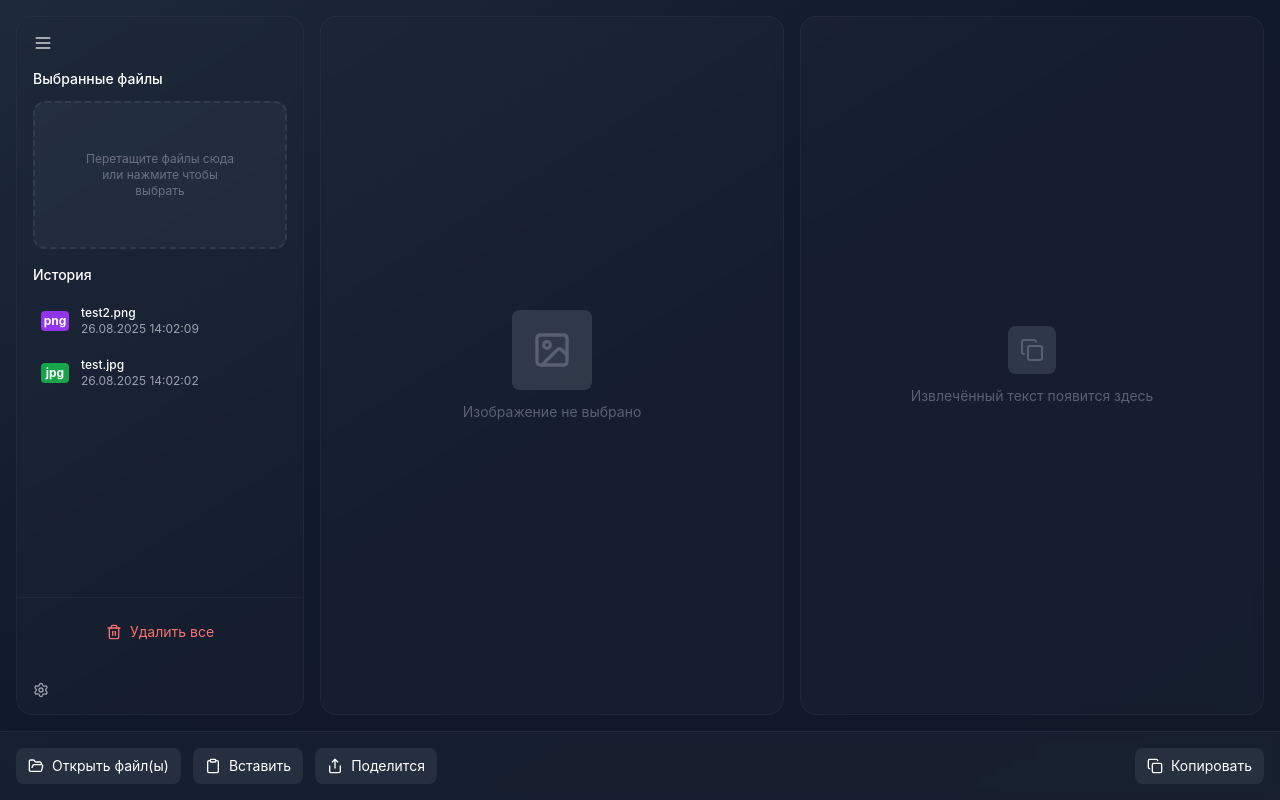
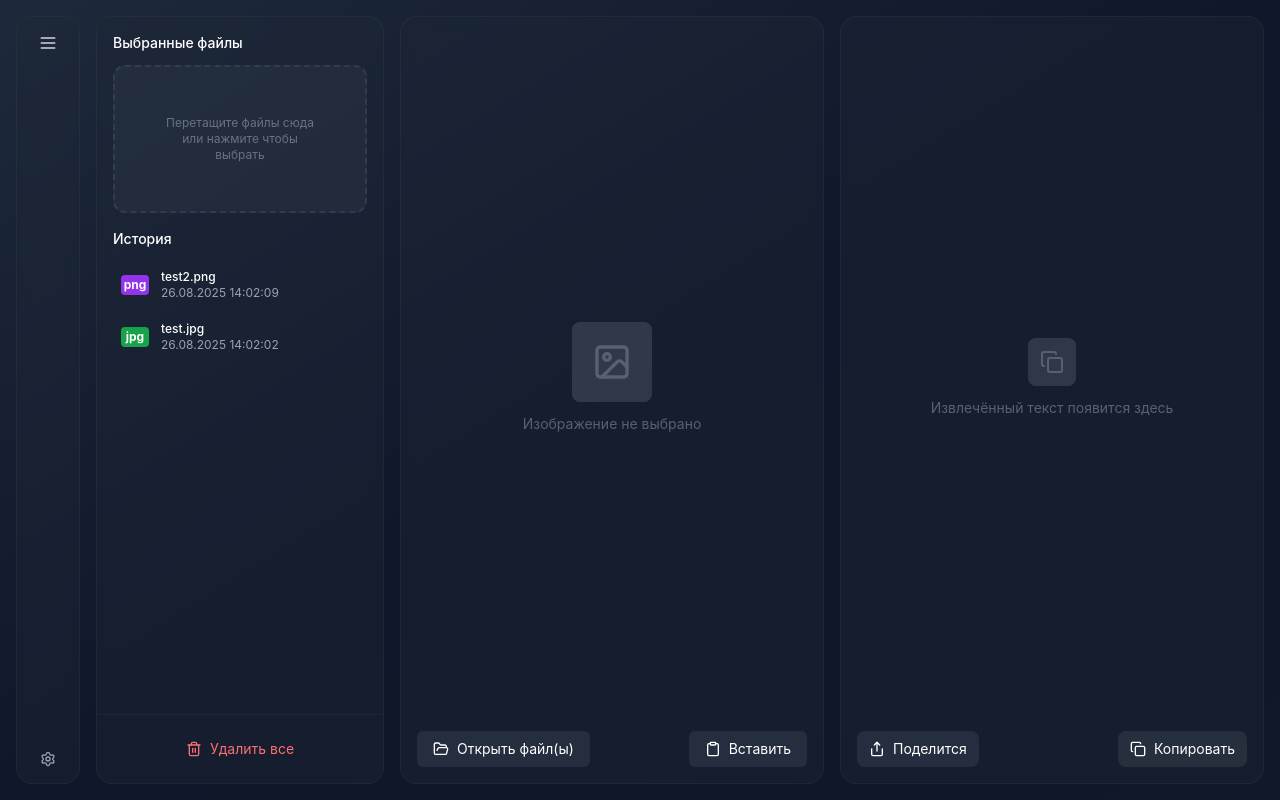
Before and after one commit to aleksgov/tns-reader-app, a React (Create React App) app: page / in a window 1280 px wide. Built offline with nearby package versions, Linux system fonts and the light colour scheme.

Commit message:
feat(menu): remove bottom bar, add slidebar menu

```diff
--- a/src/App.js
+++ b/src/App.js
@@ -4,6 +4,7 @@ import { Menu, Trash2, FolderOpen, Copy, Share, Clipboard, Settings, Image } fro
 export default function ImageToTextApp() {
     const [selectedImage, setSelectedImage] = useState(null);
     const [extractedText, setExtractedText] = useState('');
+    const [isMenuOpen, setIsMenuOpen] = useState(false);
     const [history, setHistory] = useState([
         {
             id: 1,
@@ -42,15 +43,28 @@ export default function ImageToTextApp() {
     return (
         <div className="h-screen bg-gradient-to-br from-slate-800 via-slate-900 to-gray-900 flex flex-col">
             <div className="flex flex-1 p-4 gap-4">
-            {/* Левое боковое меню */}
-            <div className="w-72 bg-gray-800/40 backdrop-blur-sm rounded-2xl border border-gray-700/30 flex flex-col">
-              {/* Заголовок */}
-              <div className="flex items-center p-4">
-                <Menu className="w-5 h-5 text-gray-300 cursor-pointer hover:text-white" />
+                {/* Боковая панель меню */}
+                <div className={`bg-gray-800/40 backdrop-blur-sm rounded-2xl border border-gray-700/30 flex flex-col transition-all duration-300 overflow-hidden ${isMenuOpen ? 'w-72' : 'w-16'}`}>
+                    {/* Иконка меню */}
+                    <div className={`flex items-center p-4 ${isMenuOpen ? '' : 'justify-center'}`}>
+                        <Menu
+                            className="w-5 h-5 text-gray-300 cursor-pointer hover:text-white flex-shrink-0"
+                            onClick={() => setIsMenuOpen(!isMenuOpen)}
+                        />
+                        {isMenuOpen && <span className="ml-2 text-white text-sm">Меню</span>}
                     </div>
 
+                    {/* Иконка настроек */}
+                    <div className={`flex items-center p-4 ${isMenuOpen ? '' : 'justify-center'} mt-auto`}>
+                        <Settings className="w-4 h-4 text-gray-400 cursor-pointer hover:text-white flex-shrink-0" />
+                        {isMenuOpen && <span className="ml-2 text-white text-sm">Настройки</span>}
+                    </div>
+                </div>
+
+                {/* Область с файлами (всегда открыта) */}
+                <div className="w-72 bg-gray-800/40 backdrop-blur-sm rounded-2xl border border-gray-700/30 flex flex-col">
                     {/* Выбранные файлы */}
-              <div className="px-4 pb-4">
+                    <div className="px-4 pb-4 pt-4">
                         <h3 className="text-white font-medium text-sm mb-3">Выбранные файлы</h3>
                         <div className="bg-gray-700/30 rounded-xl p-8 border-2 border-dashed border-gray-600/40 text-center">
                             <input
@@ -110,16 +124,12 @@ export default function ImageToTextApp() {
                             Удалить все
                         </button>
                     </div>
-
-              {/*Кнопка настроек */}
-              <div className="p-4">
-                <Settings className="w-4 h-4 text-gray-400 cursor-pointer hover:text-white" />
-              </div>
                 </div>
 
-            {/* Область для изображения */}
+                {/* Область для изображения и текста */}
                 <div className="flex-1 flex flex-row gap-4">
-                <div className="flex-1 bg-gray-800/40 backdrop-blur-sm rounded-2xl border border-gray-700/30 flex items-center justify-center p-6">
+                    <div className="flex-1 bg-gray-800/40 backdrop-blur-sm rounded-2xl border border-gray-700/30 flex flex-col p-6">
+                        <div className="flex-1 flex items-center justify-center">
                             {selectedImage ? (
                                 <img
                                     src={selectedImage}
@@ -135,9 +145,21 @@ export default function ImageToTextApp() {
                                 </div>
                             )}
                         </div>
+                        <div className="flex justify-between mt-4 -mx-2 -mb-2">
+                            <button className="flex items-center px-4 py-2 bg-gray-700/50 hover:bg-gray-600/50 rounded-md transition-colors text-white text-sm">
+                                <FolderOpen className="w-4 h-4 mr-2" />
+                                Открыть файл(ы)
+                            </button>
+                            <button className="flex items-center px-4 py-2 bg-gray-700/50 hover:bg-gray-600/50 rounded-md transition-colors text-white text-sm">
+                                <Clipboard className="w-4 h-4 mr-2" />
+                                Вставить
+                            </button>
+                        </div>
+                    </div>
 
                     {/* Область для текста */}
-                <div className="flex-1 bg-gray-800/40 backdrop-blur-sm rounded-2xl border border-gray-700/30 p-6 overflow-auto">
+                    <div className="flex-1 bg-gray-800/40 backdrop-blur-sm rounded-2xl border border-gray-700/30 flex flex-col p-6">
+                        <div className="flex-1 overflow-auto">
                             {extractedText ? (
                                 <div className="text-gray-200 text-sm leading-relaxed whitespace-pre-wrap">
                                     {extractedText}
@@ -153,30 +175,11 @@ export default function ImageToTextApp() {
                                 </div>
                             )}
                         </div>
-            </div>
-          </div>
-
-          {/* Нижняя панель с кнопками */}
-          <div className="bg-gray-800/50 backdrop-blur-sm border-t border-gray-700/30 p-4">
-            <div className="flex items-center justify-between">
-              <div className="flex items-center space-x-3">
-                <button className="flex items-center px-3 py-2 bg-gray-700/50 hover:bg-gray-600/50 rounded-lg transition-colors text-white text-sm">
-                  <FolderOpen className="w-4 h-4 mr-2" />
-                  Открыть файл(ы)
-                </button>
-
-                <button className="flex items-center px-3 py-2 bg-gray-700/50 hover:bg-gray-600/50 rounded-lg transition-colors text-white text-sm">
-                  <Clipboard className="w-4 h-4 mr-2" />
-                  Вставить
-                </button>
-
+                        <div className="flex justify-between mt-4 -mx-2 -mb-2">
                             <button className="flex items-center px-3 py-2 bg-gray-700/50 hover:bg-gray-600/50 rounded-lg transition-colors text-white text-sm">
                                 <Share className="w-4 h-4 mr-2" />
                                 Поделится
                             </button>
-              </div>
-
-              <div className="flex items-center space-x-4">
                             <button className="flex items-center px-3 py-2 bg-gray-700/50 hover:bg-gray-600/50 rounded-lg transition-colors text-white text-sm">
                                 <Copy className="w-4 h-4 mr-2" />
                                 Копировать
@@ -185,5 +188,6 @@ export default function ImageToTextApp() {
                     </div>
                 </div>
             </div>
+        </div>
     );
 }
```
Lines whose indentation alone changed are shown as unchanged.
